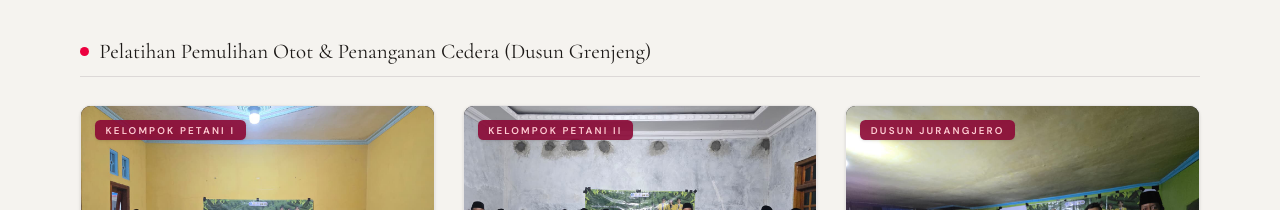
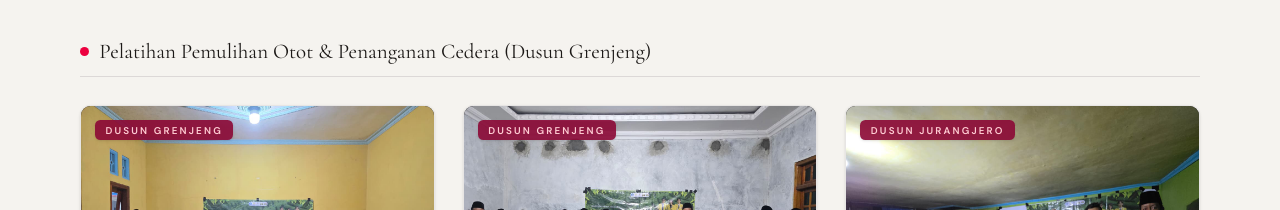
Before and after one commit to lyonad/candiyasan, a Next.js app: page /others in a window 1280 px wide. Shown: the part 5840-6050 px from the top of the page. Built offline with nearby package versions, Linux system fonts and the light colour scheme.

Commit message:
Small Fix

```diff
--- a/src/app/others/page.tsx
+++ b/src/app/others/page.tsx
@@ -522,7 +522,7 @@ export default function OthersPage() {
                       className="object-cover group-hover:scale-105 transition-transform duration-500"
                     />
                     <span className="absolute top-4 left-4 z-20 eyebrow bg-rose-900/90 text-rose-200 px-3 py-1 text-xs rounded-md shadow-sm">
-                      Kelompok Petani I
+                      Dusun Grenjeng
                     </span>
                   </div>
                   <div className="p-6 flex flex-col flex-grow bg-white">
@@ -550,7 +550,7 @@ export default function OthersPage() {
                       className="object-cover group-hover:scale-105 transition-transform duration-500"
                     />
                     <span className="absolute top-4 left-4 z-20 eyebrow bg-rose-900/90 text-rose-200 px-3 py-1 text-xs rounded-md shadow-sm">
-                      Kelompok Petani II
+                      Dusun Grenjeng
                     </span>
                   </div>
                   <div className="p-6 flex flex-col flex-grow bg-white">
```
